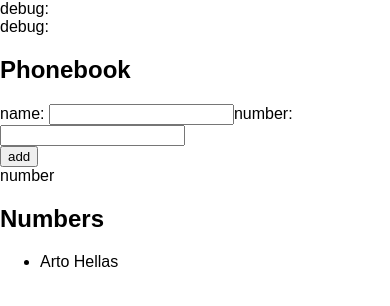
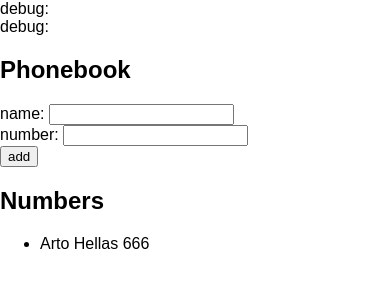
Before and after one commit to stylized-substance/Full-Stack-open-2022, a React (Create React App) app in the folder part2/phonebook/: page / in a window 390 px wide. Shown: the top 306 px of the page. Built offline with nearby package versions, Linux system fonts and the light colour scheme.

Commit message:
phonebook works

```diff
--- a/part2/phonebook/src/App.js
+++ b/part2/phonebook/src/App.js
@@ -1,17 +1,17 @@
 import React from 'react';
 import { useState } from 'react'
 
-const Number = ({ name }) => {
+const Number = ({ name, number }) => {
   return (
   <li>
-    {name}
+    {name} {number}
   </li>
   )
 }
 
 const App = () => {
   const [persons, setPersons] = useState([
-    { name: 'Arto Hellas', id: 1 }
+    { name: 'Arto Hellas', number: '666', id: 1 }
   ])
   const [newName, setNewName] = useState('')
   const [newNumber, setNewNumber] = useState('')
@@ -20,6 +20,7 @@ const App = () => {
     event.preventDefault()
     const nameObject = {
       name: newName,
+      number: newNumber,
       important: Math.random() < 0.5,
       id: persons.length + 1,
     }
@@ -51,6 +52,8 @@ const App = () => {
       <form onSubmit={addName}>
         <div>
           name: <input value={newName} onChange={handleNameChange} />
+        </div>
+        <div>
           number: <input value={newNumber} onChange={handleNumberChange} />
         </div>
         <div>
@@ -58,16 +61,10 @@ const App = () => {
         </div>
       </form>
 
-      <form>
-        <div>
-          number
-        </div>
-      </form>
-
       <h2>Numbers</h2>
       <ul>
         {persons.map(person =>
-          <Number name={person.name} key={person.id} />
+          <Number name={person.name} number={person.number} key={person.id} />
         )}
       </ul>
     </div>
```
